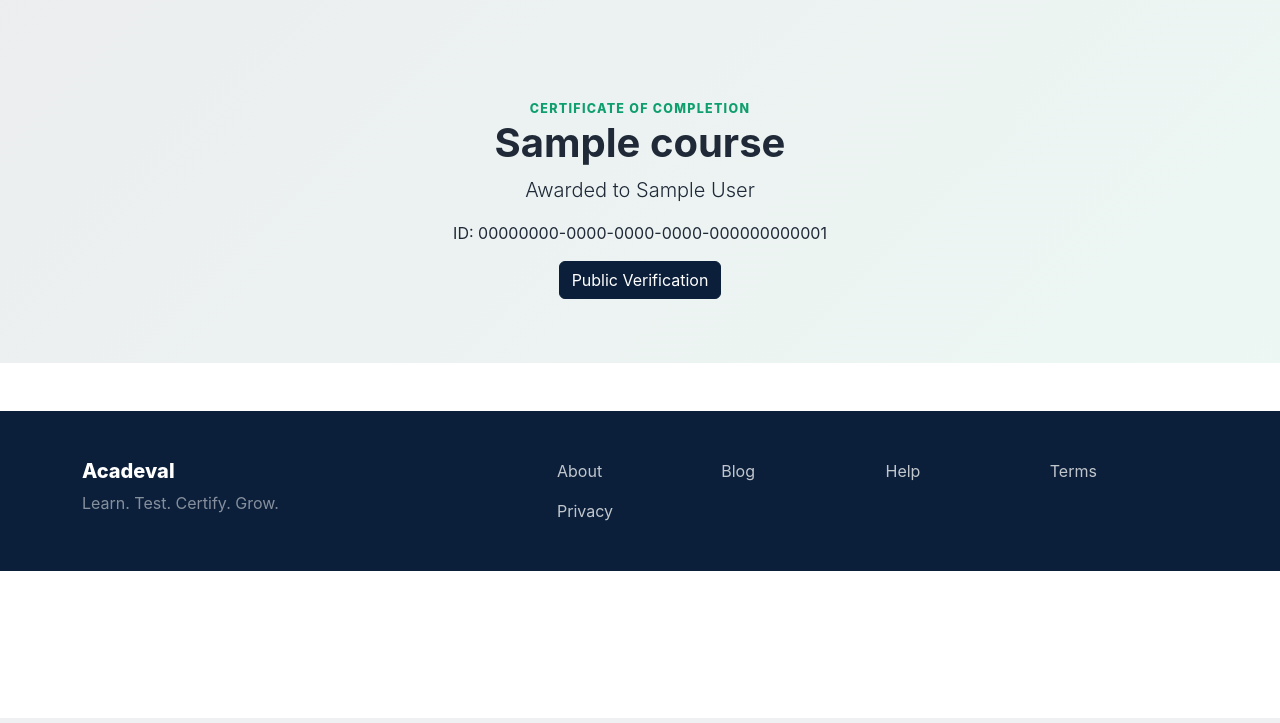
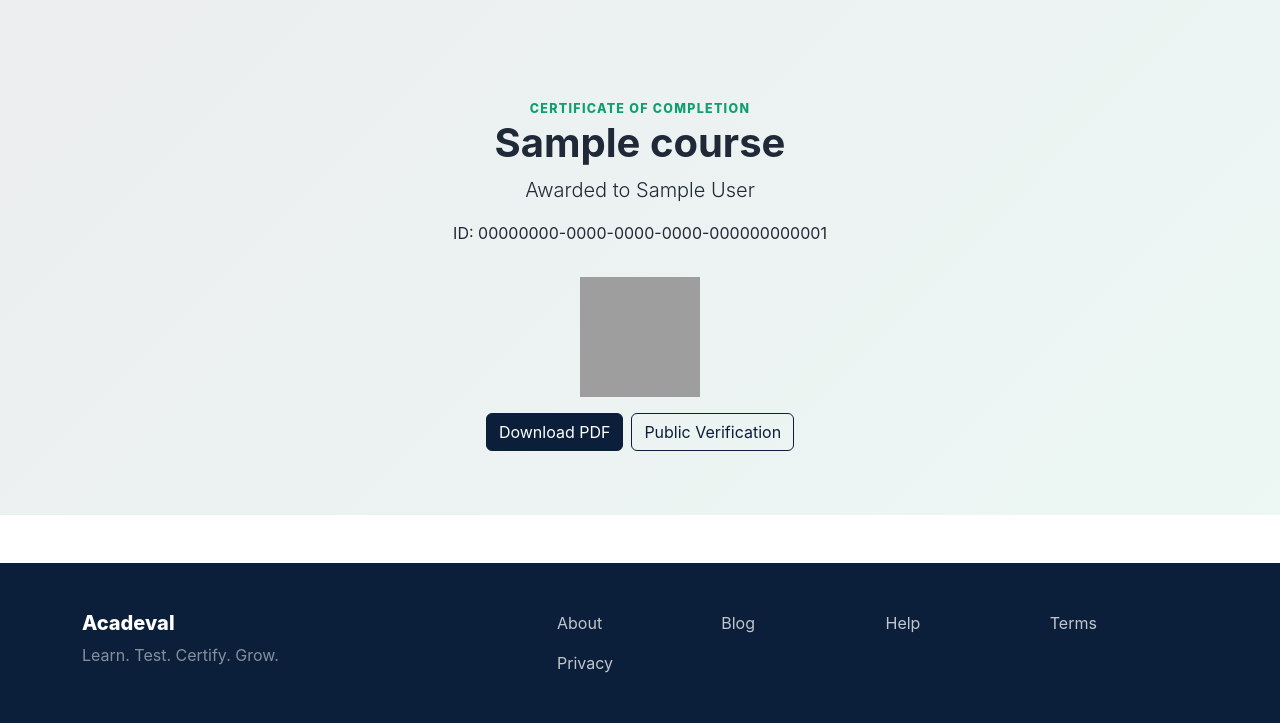
Before and after one commit to TipCodez/e-learning-platform, a Django app: page /certificates/00000000-0000-0000-0000-000000000001/ in a window 1280 px wide. Shown: the part 82-805 px from the top of the page. Run offline with Django 5.2, Linux system fonts and the light colour scheme; a user stored in the database is signed in; tables that the repository leaves empty hold one stand-in row (values such as "Sample post"); grey boxes are pictures that could not be loaded.

Commit message:
Generate certificate PDFs with QR verification

```diff
--- /dev/null
+++ b/certificates/services.py
@@ -0,0 +1,85 @@
+from io import BytesIO
+
+import qrcode
+from django.core.files.base import ContentFile
+from django.urls import reverse
+from reportlab.lib import colors
+from reportlab.lib.pagesizes import A4, landscape
+from reportlab.lib.units import inch
+from reportlab.pdfgen import canvas
+
+
+def build_absolute_verification_url(request, certificate):
+    path = reverse("certificates:verify", kwargs={"certificate_id": certificate.certificate_id})
+    return request.build_absolute_uri(path)
+
+
+def generate_qr_code(certificate, verification_url):
+    image = qrcode.make(verification_url)
+    buffer = BytesIO()
+    image.save(buffer, format="PNG")
+    certificate.qr_code.save(
+        f"certificate-{certificate.certificate_id}.png",
+        ContentFile(buffer.getvalue()),
+        save=False,
+    )
+
+
+def generate_certificate_pdf(certificate, verification_url):
+    buffer = BytesIO()
+    page_size = landscape(A4)
+    pdf = canvas.Canvas(buffer, pagesize=page_size)
+    width, height = page_size
+
+    pdf.setFillColor(colors.HexColor("#0b1f3a"))
+    pdf.rect(0, 0, width, height, fill=1, stroke=0)
+    margin = 0.55 * inch
+    pdf.setStrokeColor(colors.HexColor("#f5b942"))
+    pdf.setLineWidth(4)
+    pdf.rect(margin, margin, width - margin * 2, height - margin * 2, fill=0, stroke=1)
+
+    pdf.setFillColor(colors.white)
+    pdf.setFont("Helvetica-Bold", 30)
+    pdf.drawCentredString(width / 2, height - 1.35 * inch, "Acadeval")
+    pdf.setFillColor(colors.HexColor("#f5b942"))
+    pdf.setFont("Helvetica-Bold", 22)
+    pdf.drawCentredString(width / 2, height - 2.0 * inch, "Certificate of Completion")
+
+    student_name = certificate.student.get_full_name() or certificate.student.username
+    pdf.setFillColor(colors.white)
+    pdf.setFont("Helvetica", 13)
+    pdf.drawCentredString(width / 2, height - 2.55 * inch, "This certifies that")
+    pdf.setFont("Helvetica-Bold", 26)
+    pdf.drawCentredString(width / 2, height - 3.15 * inch, student_name)
+    pdf.setFont("Helvetica", 13)
+    pdf.drawCentredString(width / 2, height - 3.65 * inch, "has successfully completed")
+    pdf.setFont("Helvetica-Bold", 20)
+    pdf.drawCentredString(width / 2, height - 4.22 * inch, certificate.course.title)
+    pdf.setFont("Helvetica", 11)
+    pdf.drawCentredString(width / 2, height - 4.82 * inch, f"Instructor: {certificate.instructor_name}")
+    pdf.drawCentredString(width / 2, height - 5.18 * inch, f"Issue date: {certificate.issue_date:%B %d, %Y}")
+
+    pdf.setFillColor(colors.HexColor("#d1d5db"))
+    pdf.setFont("Helvetica", 9)
+    pdf.drawString(1.1 * inch, 0.95 * inch, f"Certificate ID: {certificate.certificate_id}")
+    pdf.drawString(1.1 * inch, 0.72 * inch, f"Verify: {verification_url}")
+    if certificate.qr_code:
+        pdf.drawImage(certificate.qr_code.path, width - 1.85 * inch, 0.72 * inch, width=1.0 * inch, height=1.0 * inch)
+
+    pdf.showPage()
+    pdf.save()
+    certificate.pdf_file.save(
+        f"certificate-{certificate.certificate_id}.pdf",
+        ContentFile(buffer.getvalue()),
+        save=False,
+    )
+
+
+def ensure_certificate_assets(request, certificate):
+    verification_url = build_absolute_verification_url(request, certificate)
+    if not certificate.qr_code:
+        generate_qr_code(certificate, verification_url)
+    if not certificate.pdf_file:
+        generate_certificate_pdf(certificate, verification_url)
+    certificate.save(update_fields=["qr_code", "pdf_file"])
+    return certificate
--- a/certificates/urls.py
+++ b/certificates/urls.py
@@ -8,5 +8,6 @@ urlpatterns = [
     path("", views.my_certificates, name="my_certificates"),
     path("generate/<slug:slug>/", views.generate_certificate, name="generate"),
     path("verify/<uuid:certificate_id>/", views.verify, name="verify"),
+    path("<uuid:certificate_id>/download/", views.download_certificate, name="download"),
     path("<uuid:certificate_id>/", views.certificate_detail, name="detail"),
 ]
--- a/certificates/views.py
+++ b/certificates/views.py
@@ -1,8 +1,10 @@
 from django.contrib import messages
 from django.contrib.auth.decorators import login_required
+from django.http import FileResponse
 from django.shortcuts import get_object_or_404, redirect, render
 
 from certificates.models import Certificate
+from certificates.services import ensure_certificate_assets
 from courses.models import Course
 from enrollments.models import Enrollment
 
@@ -25,6 +27,7 @@ def generate_certificate(request, slug):
         course=course,
         defaults={"instructor_name": course.instructor.get_full_name() or course.instructor.username},
     )
+    ensure_certificate_assets(request, certificate)
     messages.success(request, "Certificate is ready.")
     return redirect("certificates:detail", certificate_id=certificate.certificate_id)
 
@@ -37,4 +40,19 @@ def verify(request, certificate_id):
 @login_required
 def certificate_detail(request, certificate_id):
     certificate = get_object_or_404(Certificate, certificate_id=certificate_id, student=request.user)
+    ensure_certificate_assets(request, certificate)
     return render(request, "certificates/detail.html", {"certificate": certificate})
+
+
+@login_required
+def download_certificate(request, certificate_id):
+    certificate = get_object_or_404(Certificate, certificate_id=certificate_id, student=request.user)
+    ensure_certificate_assets(request, certificate)
+    if not certificate.pdf_file:
+        messages.error(request, "Certificate file is not available yet.")
+        return redirect("certificates:detail", certificate_id=certificate.certificate_id)
+    return FileResponse(
+        certificate.pdf_file.open("rb"),
+        as_attachment=True,
+        filename=f"acadeval-certificate-{certificate.certificate_id}.pdf",
+    )
--- a/templates/certificates/detail.html
+++ b/templates/certificates/detail.html
@@ -1 +1,19 @@
-{% extends "base.html" %}{% block content %}<section class="page-hero"><div class="container narrow text-center"><span class="eyebrow">Certificate of Completion</span><h1 class="display-6 fw-bold text-slate">{{ certificate.course.title }}</h1><p class="lead">Awarded to {{ certificate.student.get_full_name|default:certificate.student.username }}</p><p>ID: {{ certificate.certificate_id }}</p><a class="btn btn-primary" href="{% url 'certificates:verify' certificate.certificate_id %}">Public Verification</a></div></section>{% endblock %}
+{% extends "base.html" %}
+{% block title %}Certificate | Acadeval{% endblock %}
+{% block content %}
+<section class="page-hero">
+  <div class="container narrow text-center">
+    <span class="eyebrow">Certificate of Completion</span>
+    <h1 class="display-6 fw-bold text-slate">{{ certificate.course.title }}</h1>
+    <p class="lead">Awarded to {{ certificate.student.get_full_name|default:certificate.student.username }}</p>
+    <p>ID: {{ certificate.certificate_id }}</p>
+    {% if certificate.qr_code %}
+      <img src="{{ certificate.qr_code.url }}" alt="Certificate QR code" class="my-3" style="width: 120px; height: 120px;">
+    {% endif %}
+    <div class="d-flex justify-content-center gap-2 flex-wrap">
+      <a class="btn btn-primary" href="{% url 'certificates:download' certificate.certificate_id %}">Download PDF</a>
+      <a class="btn btn-outline-primary" href="{% url 'certificates:verify' certificate.certificate_id %}">Public Verification</a>
+    </div>
+  </div>
+</section>
+{% endblock %}
```
Also changed, not shown: templates/certificates/my_certificates.html (+21 -1 lines).
